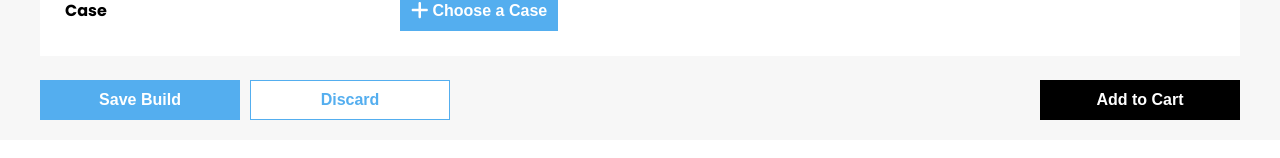
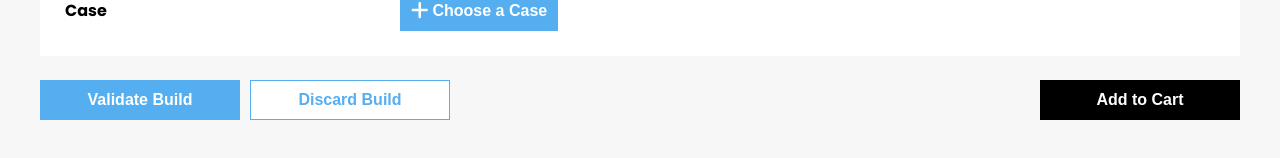
Before and after one commit to brandonlam4237/CSC322_Project, a React (Create React App) app in the folder client/: page /mybuild in a window 1280 px wide. Shown: the part 1109-1267 px from the top of the page. Built offline with nearby package versions, Linux system fonts and the light colour scheme.

Commit message:
feat: implement discard build button

```diff
--- a/client/src/contexts/PartsListContext.tsx
+++ b/client/src/contexts/PartsListContext.tsx
@@ -28,6 +28,7 @@ export interface IPartsListContext {
   setBuildDescription: (value: string) => void;
   removePart: (value: IPart) => void;
   addPart: (value: IPart) => void;
+  discardBuild:()=>void;
 }
 
 export interface IPartsList {
@@ -86,6 +87,9 @@ export const PartsListContext = createContext<IPartsListContext>({
   addPart: (value: IPart) => {
     /* do nothing */
   },
+  discardBuild:()=>{
+    /* */
+  }
 });
 
 export function usePartsListContext() {
@@ -118,6 +122,9 @@ export function PartsListProvidor({ children }: PartsListProvidorProps) {
     });
   }
 
+  function discardBuild(){
+    setPartsList(partsListTemplate)
+  }
   /* automatically check local storage for partsList object
     upon mounting of PartsListProvidor */
 
@@ -149,6 +156,7 @@ export function PartsListProvidor({ children }: PartsListProvidorProps) {
     setBuildDescription,
     addPart,
     removePart,
+    discardBuild
   };
 
   return (
--- a/client/src/pages/PartPicker.tsx
+++ b/client/src/pages/PartPicker.tsx
@@ -14,6 +14,7 @@ export default function MyBuild() {
   const partsListVariables = usePartsListContext()
   const buildDescription = partsListVariables.buildDescription
   const setBuildDescription = partsListVariables.setBuildDescription
+  const discardBuild = partsListVariables.discardBuild
 
   function handleOnTextAreaChange(event: React.ChangeEvent<HTMLTextAreaElement>){
     setBuildDescription(event.target.value)
@@ -59,8 +60,8 @@ export default function MyBuild() {
           )}
           <div className="buttons-container">
             <div className="buttons-container__save-options">
-              <Button className="blue-primary">Save Build</Button>
-              <Button className="blue-secondary">Discard</Button>
+              <Button className="blue-primary">Validate Build</Button>
+              <Button className="blue-secondary" onClick={discardBuild}>Discard Build</Button>
             </div>
             {user.user_type == ("Owner" || "Employee") ? (
               <Button className="buttons-container__submit-build black-primary">
--- a/client/src/scss/partpicker.scss
+++ b/client/src/scss/partpicker.scss
@@ -39,6 +39,8 @@
   justify-content: space-between;
   flex-direction: row;
   column-gap: 10px;
+  margin-bottom: 50px;
+
   &__save-options {
     display: flex;
     column-gap: 10px;
```
